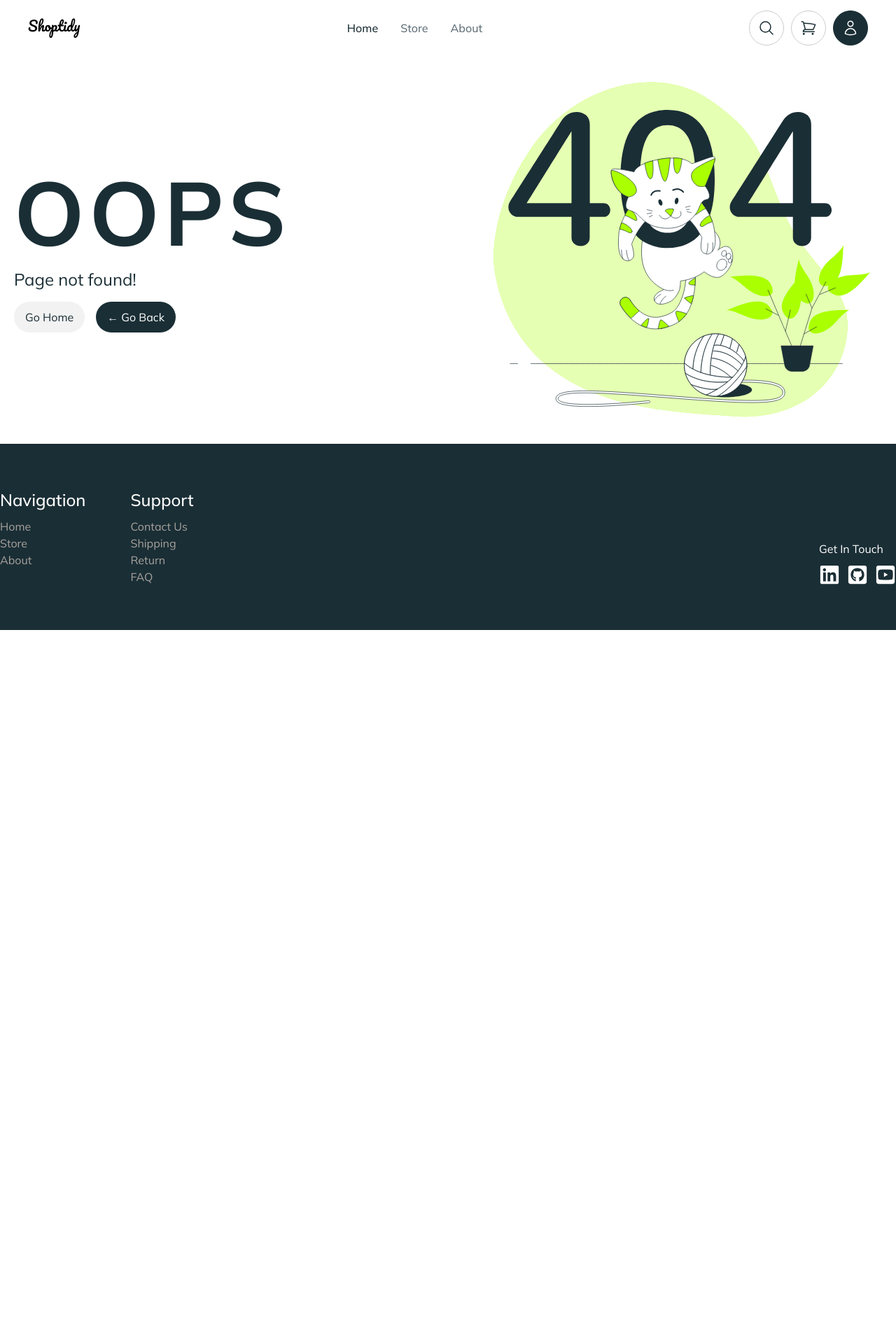
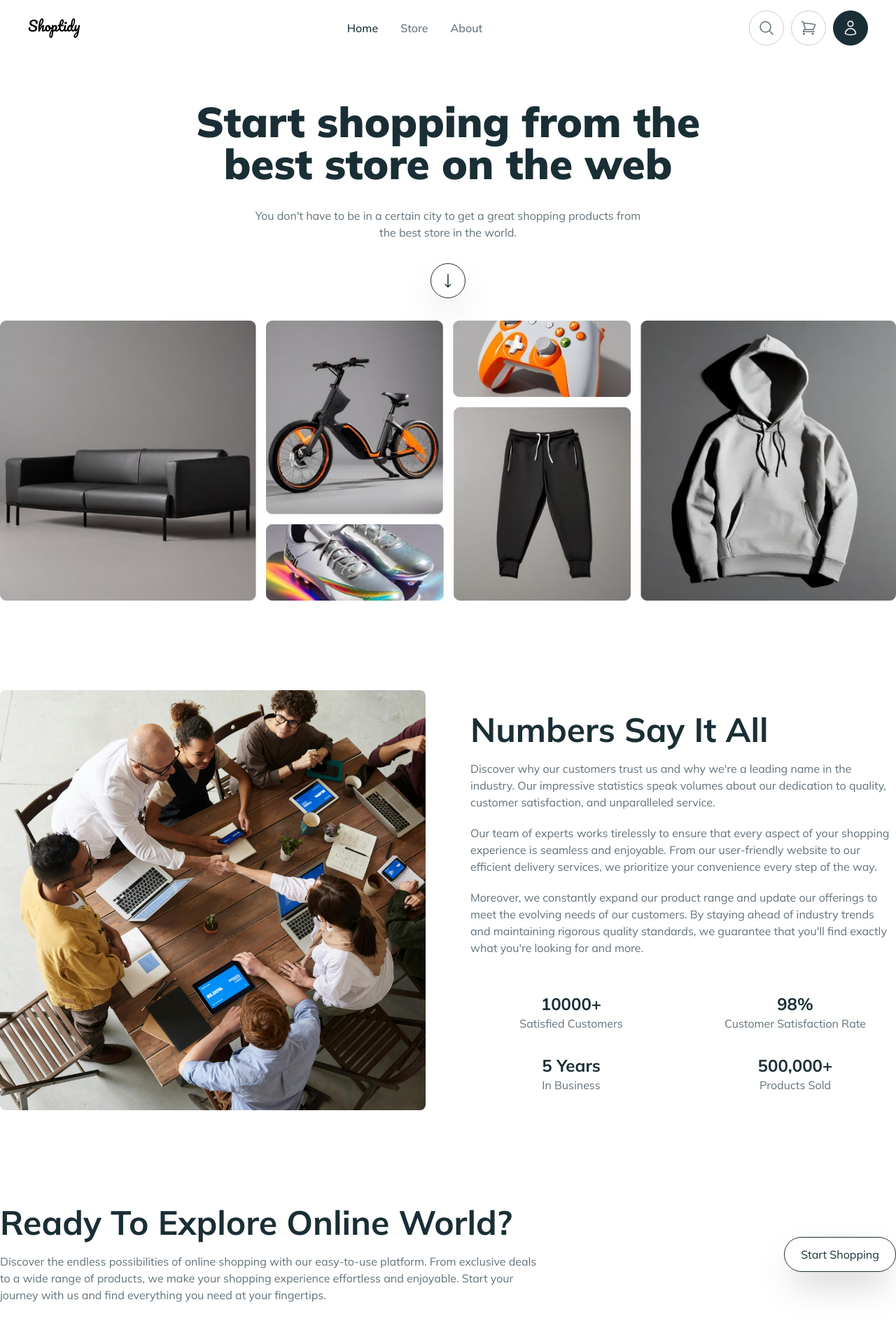
Before and after one commit to andrijaweb/ecommerce-app, a React (Vite) app: page /about in a window 1280 px wide. Before the commit this address had no page. Shown: the top 1920 px of the page at 70% size. Before the commit the page ends 900 px from the top, so only its background shows below. Built offline with nearby package versions, Linux system fonts and the light colour scheme.

Commit message:
Added About page, minor changes in homepage and some components

```diff
--- a/src/App.tsx
+++ b/src/App.tsx
@@ -4,6 +4,7 @@ import AppLayout from "./components/AppLayout";
 import Login from "./pages/Login";
 import PageNotFound from "./pages/PageNotFound";
 import Homepage from "./pages/Homepage";
+import About from "./pages/About";
 
 const App = () => {
   return (
@@ -18,6 +19,7 @@ const App = () => {
         >
           <Route index element={<Navigate replace to="home" />} />
           <Route path="home" element={<Homepage />} />
+          <Route path="about" element={<About />} />
         </Route>
 
         <Route path="login" element={<Login />} />
--- a/src/components/Button.tsx
+++ b/src/components/Button.tsx
@@ -2,14 +2,19 @@ import React from "react";
 
 type ButtonProps = {
   children: React.ReactNode;
+  type?: string;
+  href?: string;
 };
 
-const Button = ({ children }: ButtonProps) => {
-  return (
-    <button className="text-red rounded-full hover:before:bg-redborder-red-500 relative h-[50px] w-40 overflow-hidden border border-darkSlate bg-white px-3 text-darkSlate shadow-2xl transition-all before:absolute before:bottom-0 before:left-0 before:top-0 before:z-0 before:h-full before:w-0 before:bg-darkSlate before:transition-all before:duration-500 hover:text-white hover:shadow-darkSlate hover:before:left-0 hover:before:w-full">
-      {children}
-    </button>
-  );
+const Button = ({ children, type = "default", href = "#" }: ButtonProps) => {
+  if (type === "mini")
+    return (
+      <a href={href} className="button-primary py-3 cursor-pointer">
+        {children}
+      </a>
+    );
+
+  return <button className="button-primary h-[50px] w-40">{children}</button>;
 };
 
 export default Button;
--- /dev/null
+++ b/src/components/CtaSection.tsx
@@ -0,0 +1,25 @@
+import Button from "./Button";
+
+const CtaSection = () => {
+  return (
+    <section className="py-16">
+      <div className="flex justify-between items-center">
+        <div className="max-w-3xl space-y-5">
+          <h1 className="heading-secondary">Ready To Explore Online World?</h1>
+          <p>
+            Discover the endless possibilities of online shopping with our
+            easy-to-use platform. From exclusive deals to a wide range of
+            products, we make your shopping experience effortless and enjoyable.
+            Start your journey with us and find everything you need at your
+            fingertips.
+          </p>
+        </div>
+        <Button>
+          <span className="relative z-10">Start Shopping</span>
+        </Button>
+      </div>
+    </section>
+  );
+};
+
+export default CtaSection;
--- a/src/index.css
+++ b/src/index.css
@@ -4,25 +4,29 @@
 
 @layer base {
   html {
-    @apply text-darkSlate;
+    @apply text-textGray scroll-smooth;
   }
 }
 
 @layer components {
   .heading-primary {
-    @apply text-6xl font-black;
+    @apply text-6xl font-black text-darkSlate;
   }
 
   .heading-secondary {
-    @apply text-5xl font-bold;
+    @apply text-5xl font-bold text-darkSlate;
   }
 
   .heading-tertiary {
-    @apply text-2xl font-medium;
+    @apply text-2xl font-medium text-darkSlate;
   }
 
   .heading-quaternary {
-    @apply text-lg font-medium uppercase text-textGray;
+    @apply text-lg font-medium uppercase;
+  }
+
+  .button-primary {
+    @apply rounded-full hover:before:bg-darkSlate relative overflow-hidden border border-darkSlate bg-white px-3 text-darkSlate shadow-2xl transition-all before:absolute before:bottom-0 before:left-0 before:top-0 before:z-0 before:h-full before:w-0 before:bg-darkSlate before:transition-all before:duration-500 hover:text-white hover:shadow-darkSlate hover:before:left-0 hover:before:w-full;
   }
 
   .image-mini {
--- /dev/null
+++ b/src/pages/About.tsx
@@ -0,0 +1,85 @@
+import { HiArrowLongDown } from "react-icons/hi2";
+import Button from "../components/Button";
+import CtaSection from "../components/CtaSection";
+
+const About = () => {
+  return (
+    <div>
+      <section className="py-16 flex flex-col items-center gap-8">
+        <h1 className="heading-primary max-w-3xl text-center">
+          Start shopping from the best store on the web
+        </h1>
+        <p className="max-w-xl text-center">
+          You don't have to be in a certain city to get a great shopping
+          products from the best store in the world.
+        </p>
+        <Button type="mini" href="#section-numbers">
+          <span className="relative z-10 text-2xl">
+            <HiArrowLongDown />
+          </span>
+        </Button>
+        <img src="image-group.jpg" alt="About hero" />
+      </section>
+
+      <section
+        className="py-16 grid grid-cols-1 md:grid-cols-2 gap-16"
+        id="section-numbers"
+      >
+        <div>
+          <img
+            className="rounded-lg w-full max-h-[600px] object-cover"
+            src="/team.jpg"
+            alt="Group of people"
+          />
+        </div>
+        <div className="space-y-5 mt-8">
+          <h2 className="heading-secondary">Numbers Say It All</h2>
+          <p>
+            Discover why our customers trust us and why we're a leading name in
+            the industry. Our impressive statistics speak volumes about our
+            dedication to quality, customer satisfaction, and unparalleled
+            service.
+          </p>
+          <p>
+            Our team of experts works tirelessly to ensure that every aspect of
+            your shopping experience is seamless and enjoyable. From our
+            user-friendly website to our efficient delivery services, we
+            prioritize your convenience every step of the way.
+          </p>
+          <p>
+            Moreover, we constantly expand our product range and update our
+            offerings to meet the evolving needs of our customers. By staying
+            ahead of industry trends and maintaining rigorous quality standards,
+            we guarantee that you'll find exactly what you're looking for and
+            more.
+          </p>
+          <div className="grid grid-cols-1 md:grid-cols-2 gap-8 text-center py-8">
+            <div className="text-center">
+              <h3 className="heading-tertiary font-bold">10000+</h3>
+              <p>Satisfied Customers</p>
+            </div>
+
+            <div>
+              <h3 className="heading-tertiary font-bold">98%</h3>
+              <p>Customer Satisfaction Rate</p>
+            </div>
+
+            <div>
+              <h3 className="heading-tertiary font-bold">5 Years</h3>
+              <p>In Business</p>
+            </div>
+
+            <div>
+              <h3 className="heading-tertiary font-bold">500,000+</h3>
+              <p>Products Sold</p>
+            </div>
+          </div>
+        </div>
+      </section>
+
+      <CtaSection />
+    </div>
+  );
+};
+
+export default About;
--- a/src/pages/Homepage.tsx
+++ b/src/pages/Homepage.tsx
@@ -5,6 +5,7 @@ import {
 } from "react-icons/hi2";
 import Feature from "../components/Feature";
 import Button from "../components/Button";
+import CtaSection from "../components/CtaSection";
 
 const Homepage = () => {
   return (
@@ -15,7 +16,7 @@ const Homepage = () => {
             Bring your shopping to the next{" "}
             <span className="text-slateTeal">LEVEL.</span>
           </h1>
-          <p className="text-textGray max-w-[80%]">
+          <p className="max-w-[80%]">
             Lorem ipsum dolor sit amet consectetur. Non egestas id proin aliquam
             pellentesque congue. Vel consectetur turpis a aliquam. Nisi maecenas
             elementum interdum arcu nunc ullamcorper pharetra suspendisse.
@@ -33,7 +34,7 @@ const Homepage = () => {
       </section>
 
       <section className="text-center py-16">
-        <h4 className="heading-quaternary text-textGray">Get Introduced</h4>
+        <h4 className="heading-quaternary">Get Introduced</h4>
         <div className="max-w-5xl mx-auto text-6xl font-thin leading-[80px]">
           Shop confidently with
           <a className="bg-[url(/bike.jpg)] image-mini"></a>
@@ -49,7 +50,7 @@ const Homepage = () => {
           <h2 className="heading-secondary text-darkSlate mb-6">
             Experience Unmatched Shopping Convenience
           </h2>
-          <p className="text-textGray mb-8 max-w-xl">
+          <p className="mb-8 max-w-xl">
             Discover a seamless shopping experience with our top-notch services
             and products. We are dedicated to bringing you the best value for
             your money, making shopping easier and more enjoyable.
@@ -83,25 +84,7 @@ const Homepage = () => {
         </div>
       </section>
 
-      <section className="py-16">
-        <div className="flex justify-between items-center">
-          <div className="max-w-3xl space-y-5">
-            <h1 className="heading-secondary">
-              Ready to explore online world?
-            </h1>
-            <p className="text-textGray">
-              Discover the endless possibilities of online shopping with our
-              easy-to-use platform. From exclusive deals to a wide range of
-              products, we make your shopping experience effortless and
-              enjoyable. Start your journey with us and find everything you need
-              at your fingertips.
-            </p>
-          </div>
-          <Button>
-            <span className="relative z-10">Start Shopping</span>
-          </Button>
-        </div>
-      </section>
+      <CtaSection />
     </div>
   );
 };
```
Also changed, not shown: public/image-group.jpg (added), public/team.jpg (added).
